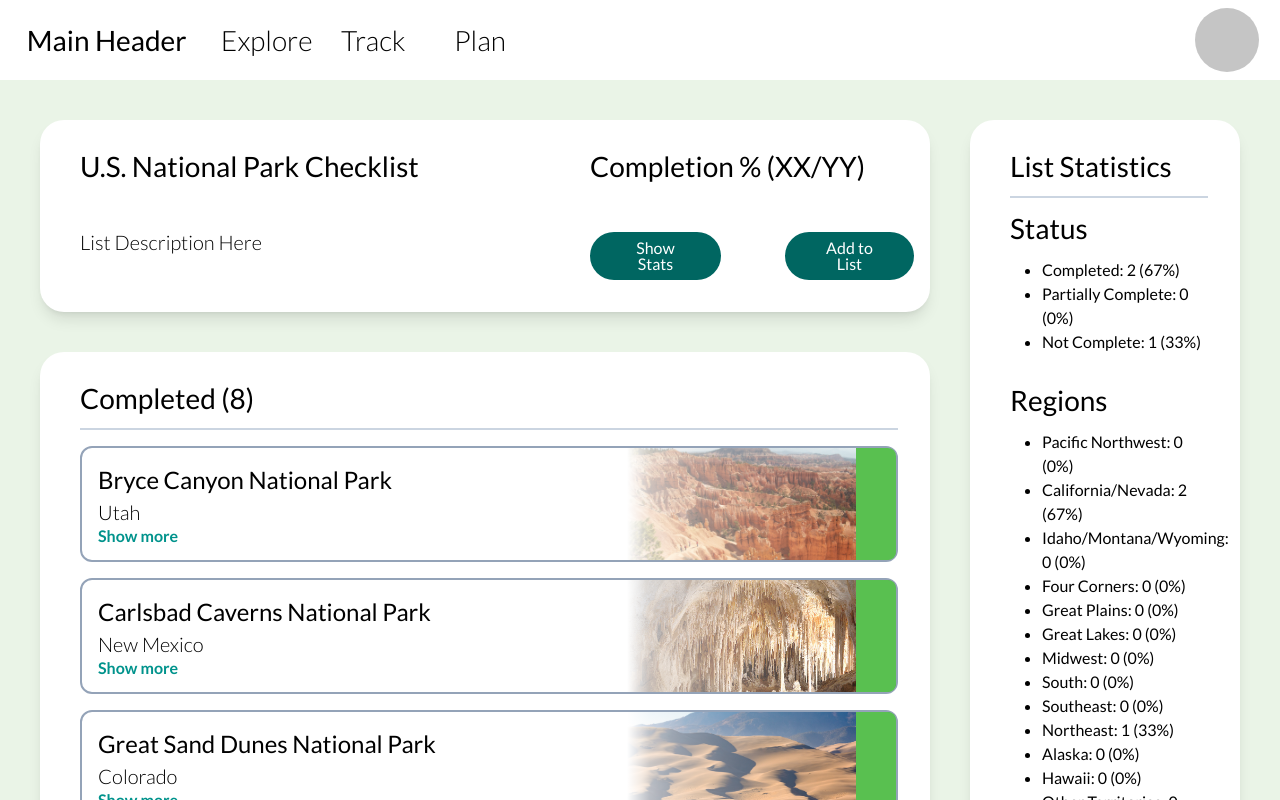
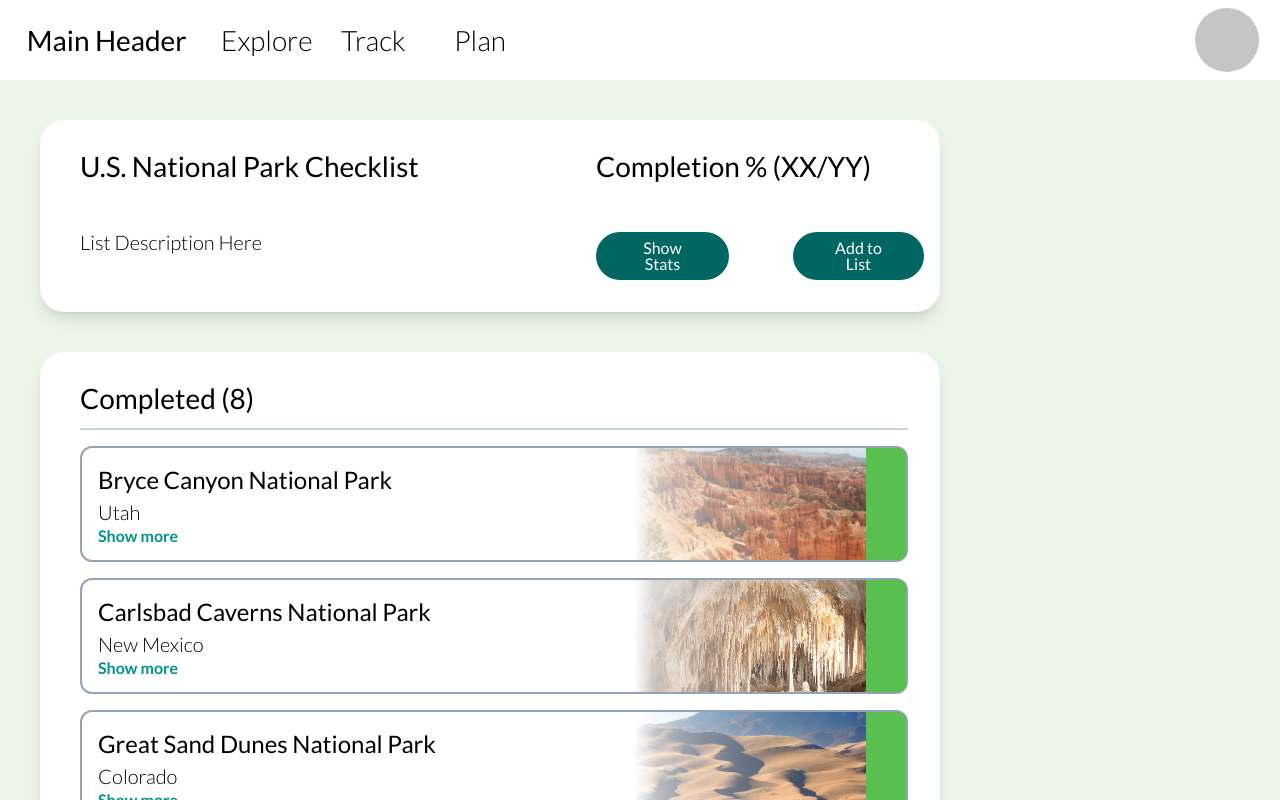
Before and after one commit to euouae682/np-checklist, a Next.js app: page /track in a window 1280 px wide. Both pictures are taken after a click on the button "Show Stats". Shown: the top 800 px of the page. Built offline with nearby package versions, Linux system fonts and the light colour scheme.

Commit message:
ShowStats now slides when showing stats

```diff
--- a/src/app/(subpages)/track/ListStats.tsx
+++ b/src/app/(subpages)/track/ListStats.tsx
@@ -1,9 +1,13 @@
 import StatsItem from "./StatsItem";
 import { types } from "./data";
 
-const ListStats = () => {
+interface ListStatsProps {
+    showStats: boolean;
+}
+
+const ListStats = ({showStats}: ListStatsProps) => {
     return (
-        <div className="col-span-1 bg-white shadow-lg rounded-3xl p-8 pl-10">
+        <div className='bg-white shadow-lg rounded-3xl p-8 pl-10'>
             <h2 className="pb-4">List Statistics</h2>
             <hr className="border-slate-300 border" />
             { types.map((type) => {
--- a/src/app/(subpages)/track/page.tsx
+++ b/src/app/(subpages)/track/page.tsx
@@ -19,12 +19,12 @@ const Track = () => {
     }
 
     return (
-        <main className="p-10 grid grid-rows-2 grid-cols-4 gap-10 bg-pastel-green relative">
-            <div className={`${showStats ? 'col-span-3' : 'col-span-4'} flex flex-col gap-10`}>
+        <main className="p-10 grid grid-rows-2 gap-10 bg-pastel-green relative">
+            <div className={`${showStats ? 'w-3/4' : 'w-full'} col-span-4 flex flex-col gap-10 transition-width transition-slowest ease`}>
                 <ListHeader handleStatsClick={ toggleShowStats } handleAddClick={ toggleShowAdd } />
                 <ParkList />
             </div>
-            { showStats && <ListStats /> }
+            { showStats && <ListStats showStats={showStats} /> }
             { showAdd && <AddPark />}
         </main>
     );
--- a/tailwind.config.ts
+++ b/tailwind.config.ts
@@ -25,6 +25,9 @@ const config: Config = {
       boxShadow: {
         'dark': '0px 8px 8px rgba(0, 0, 0, 0.20)',
       },
+      transitionProperty: {
+        'width': 'width'
+    },
     },
   },
   plugins: [],
```
